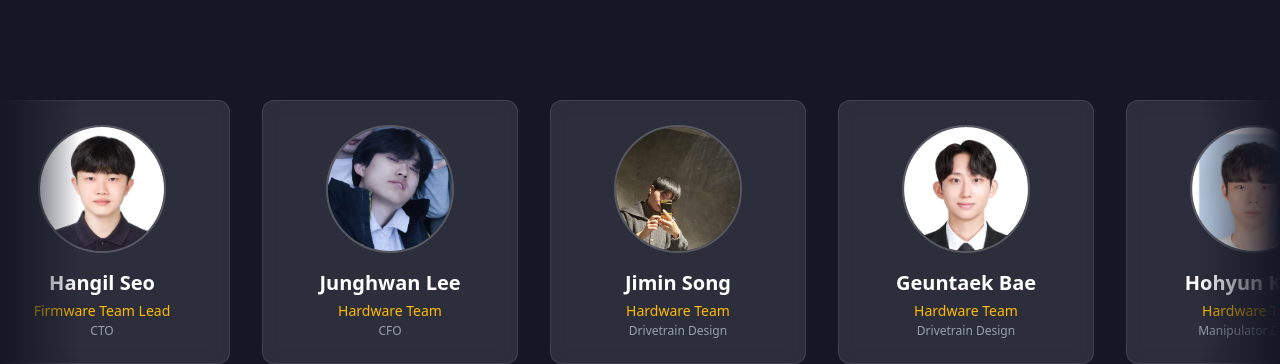
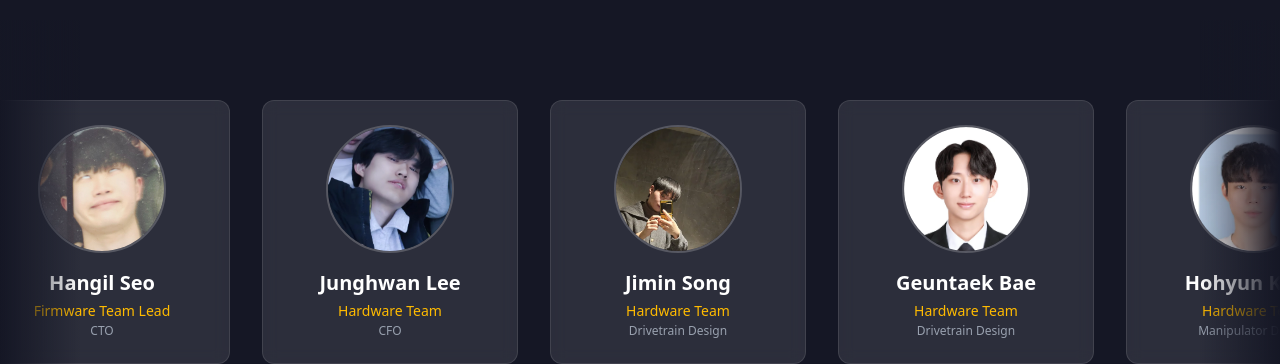
Before and after one commit to ZenithSpace/zenith.github.io, a React (Vite) app in the folder zenith-web/: page / in a window 1280 px wide. Shown: the part 4240-4604 px from the top of the page. Built offline with nearby package versions, Linux system fonts and the light colour scheme; a web font is replaced by a local one.

Commit message:
Fix broken image: Switch Hangil Seo to JPG

```diff
--- a/zenith-web/src/data/team.ts
+++ b/zenith-web/src/data/team.ts
@@ -29,7 +29,7 @@ export const getTeamMembers = () => {
             nameKo: "서한길",
             team: "Firmware Team Lead",
             role: "CTO",
-            image: "/assets/team/hangil_seo.webp?v=2"
+            image: "/assets/team/hangil_seo.jpg"
         },
         {
             nameEn: "Junghwan Lee",
```
Also changed, not shown: zenith-web/public/assets/gallery/2.webp (added), zenith-web/public/assets/team/yoongu_kang.webp (added).
